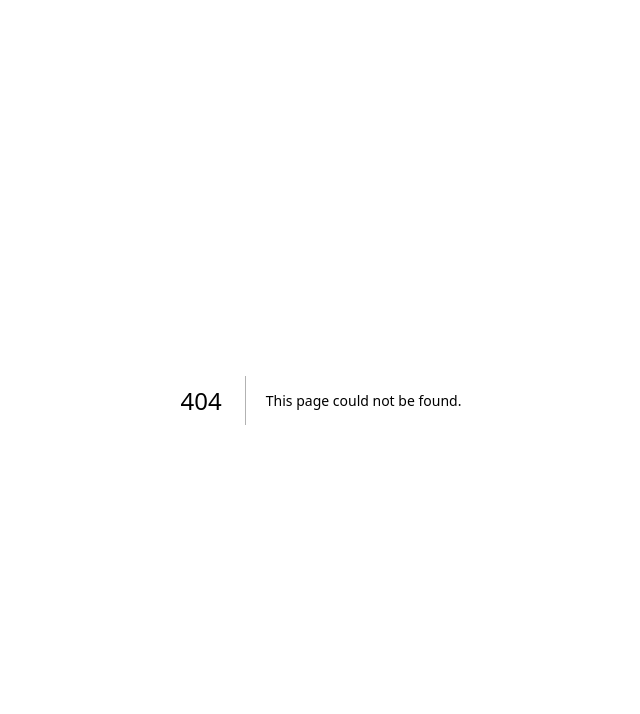
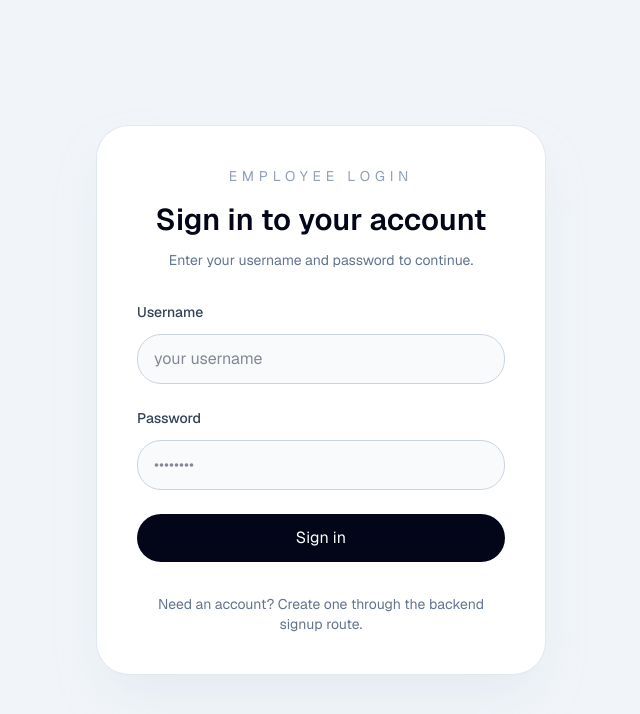
Before and after one commit to SriKrishna19701/Employee-Management-System-NextJS, a Next.js app in the folder emp-next/: page /login in a window 1280 px wide. Before the commit this address had no page. Shown: the top 714 px of the page, without its empty margins (319-959 px from the left). Built offline with nearby package versions, Linux system fonts and the light colour scheme.

Commit message:
Login Added

```diff
--- /dev/null
+++ b/emp-next/app/login/page.tsx
@@ -0,0 +1,121 @@
+"use client";
+
+import { FormEvent, useState } from "react";
+import { useRouter } from "next/navigation";
+
+export default function LoginPage() {
+  const router = useRouter();
+  const [username, setUsername] = useState("");
+  const [password, setPassword] = useState("");
+  const [status, setStatus] = useState<string | null>(null);
+  const [error, setError] = useState<string | null>(null);
+  const [isLoading, setIsLoading] = useState(false);
+
+  const handleSubmit = async (event: FormEvent<HTMLFormElement>) => {
+    event.preventDefault();
+    setStatus(null);
+    setError(null);
+
+    if (!username || !password) {
+      setError("Please enter both username and password.");
+      return;
+    }
+
+    setIsLoading(true);
+
+    try {
+      const response = await fetch("http://localhost:5000/api/users/login", {
+        method: "POST",
+        headers: {
+          "Content-Type": "application/json",
+        },
+        body: JSON.stringify({ username, password }),
+      });
+
+      const data = await response.json();
+
+      if (!response.ok) {
+        setError(data.message || "Login failed. Please check your credentials.");
+        return;
+      }
+
+      setStatus("Login successful. Redirecting...");
+      setTimeout(() => {
+        router.push("/");
+      }, 600);
+    } catch (err) {
+      console.error(err);
+      setError("Unable to reach the login server. Try again later.");
+    } finally {
+      setIsLoading(false);
+    }
+  };
+
+  return (
+    <div className="min-h-screen bg-slate-100 text-slate-900 flex items-center justify-center px-4 py-10">
+      <div className="w-full max-w-md rounded-[2rem] bg-white p-10 shadow-2xl shadow-slate-300/40 ring-1 ring-slate-200">
+        <div className="mb-8 text-center">
+          <p className="text-sm uppercase tracking-[0.35em] text-slate-400">Employee login</p>
+          <h1 className="mt-4 text-3xl font-semibold text-slate-950">Sign in to your account</h1>
+          <p className="mt-3 text-sm text-slate-500">Enter your username and password to continue.</p>
+        </div>
+
+        <form className="space-y-6" onSubmit={handleSubmit}>
+          <div>
+            <label htmlFor="username" className="block text-sm font-medium text-slate-700">
+              Username
+            </label>
+            <input
+              id="username"
+              name="username"
+              type="text"
+              value={username}
+              onChange={(event) => setUsername(event.target.value)}
+              className="mt-3 w-full rounded-3xl border border-slate-300 bg-slate-50 px-4 py-3 text-sm text-slate-900 outline-none transition focus:border-cyan-500 focus:ring-2 focus:ring-cyan-100"
+              placeholder="your username"
+            />
+          </div>
+
+          <div>
+            <label htmlFor="password" className="block text-sm font-medium text-slate-700">
+              Password
+            </label>
+            <input
+              id="password"
+              name="password"
+              type="password"
+              value={password}
+              onChange={(event) => setPassword(event.target.value)}
+              className="mt-3 w-full rounded-3xl border border-slate-300 bg-slate-50 px-4 py-3 text-sm text-slate-900 outline-none transition focus:border-cyan-500 focus:ring-2 focus:ring-cyan-100"
+              placeholder="••••••••"
+            />
+          </div>
+
+          {error ? (
+            <p className="rounded-3xl bg-rose-50 px-4 py-3 text-sm text-rose-700 ring-1 ring-rose-100">
+              {error}
+            </p>
+          ) : null}
+
+          {status ? (
+            <p className="rounded-3xl bg-emerald-50 px-4 py-3 text-sm text-emerald-700 ring-1 ring-emerald-100">
+              {status}
+            </p>
+          ) : null}
+
+          <button
+            type="submit"
+            disabled={isLoading}
+            className="w-full rounded-3xl bg-slate-950 px-5 py-3 text-sm font-semibold text-white transition hover:bg-slate-800 disabled:cursor-not-allowed disabled:bg-slate-400"
+          >
+            {isLoading ? "Signing in..." : "Sign in"}
+          </button>
+        </form>
+
+        <div className="mt-8 text-center text-sm text-slate-500">
+          <p>Need an account? Create one through the backend signup route.</p>
+        </div>
+      </div>
+    </div>
+  );
+}
```
